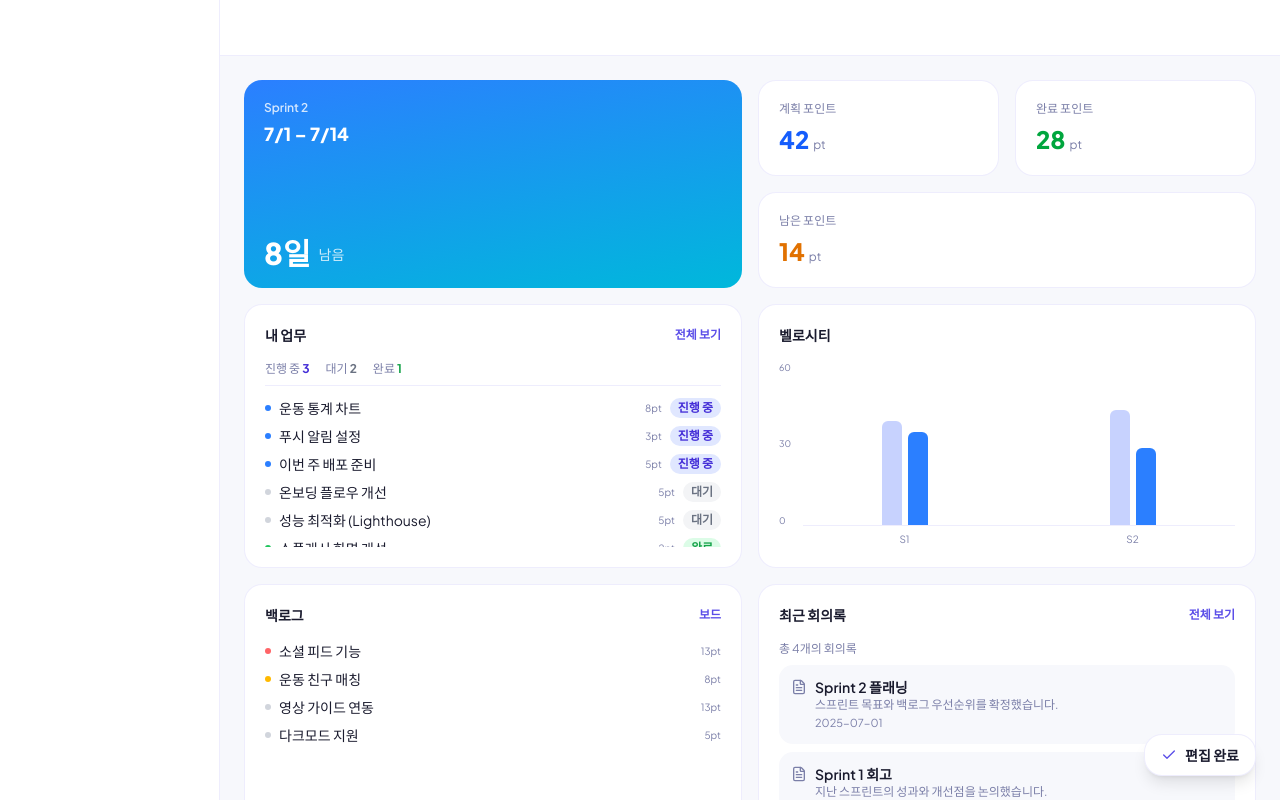
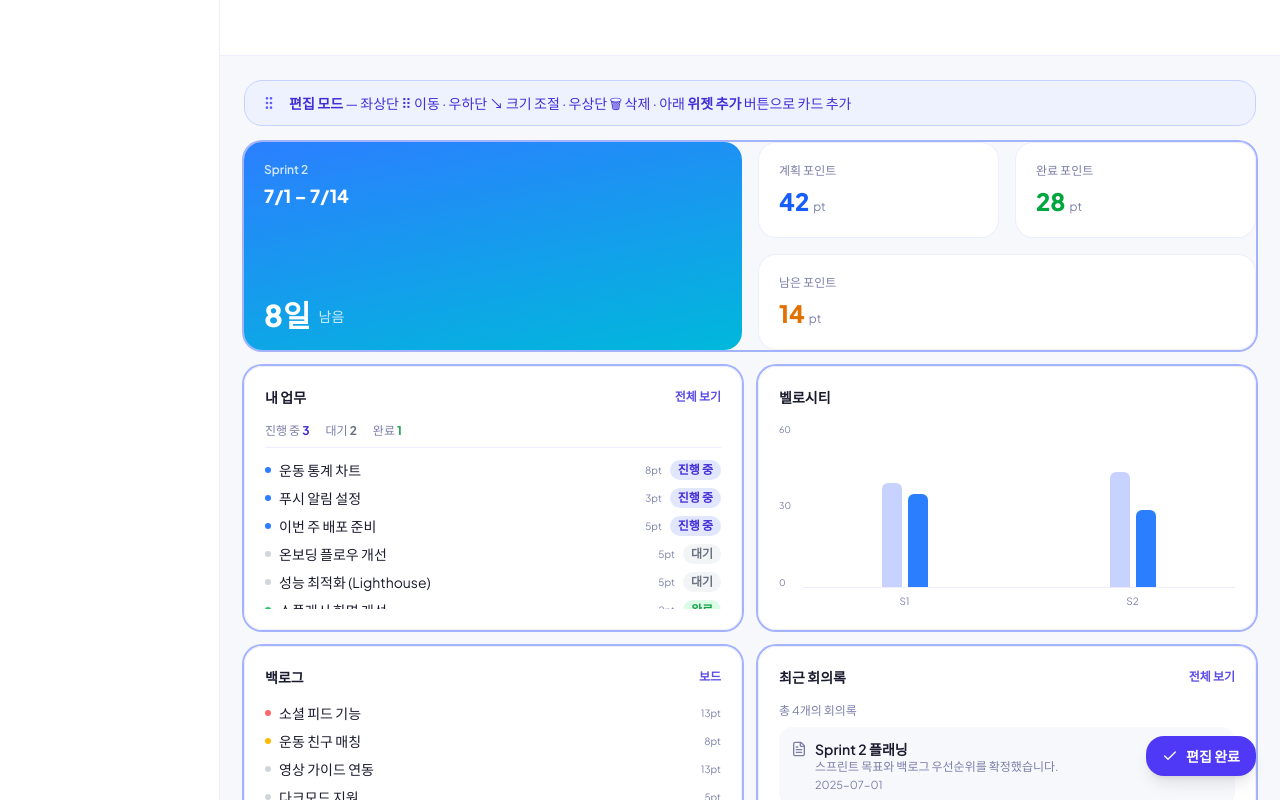
Before and after one commit to TeampleRun/syncly, a Next.js app: page /side-project/1 in a window 1280 px wide. Both pictures are taken after a click on the button "레이아웃 편집". Built offline with nearby package versions, Linux system fonts and the light colour scheme.

Commit message:
feat: 수정모드 레이아웃 추가

```diff
--- a/src/features/side-project/edit-dashboard-layout/index.ts
+++ b/src/features/side-project/edit-dashboard-layout/index.ts
@@ -1,3 +1,4 @@
 // edit-dashboard-layout feature의 Public API
 export { useDashboardLayout } from './model/useDashboardLayout';
 export { default as DashboardEditToggle } from './ui/DashboardEditToggle';
+export { default as EditModeBanner } from './ui/EditModeBanner';
--- a/src/features/side-project/edit-dashboard-layout/model/useDashboardLayout.ts
+++ b/src/features/side-project/edit-dashboard-layout/model/useDashboardLayout.ts
@@ -1,44 +1,95 @@
-// 대시보드 레이아웃 편집 상태 훅 — react-grid-layout 배치 + 편집 모드를 관리하고
-// 편집한 배치를 localStorage에 저장해 새로고침에도 유지한다.
+// 대시보드 레이아웃 편집 상태 훅 — 배치 + 편집 모드 + 숨긴 위젯(삭제/추가)을 관리하고
+// localStorage에 저장해 새로고침에도 유지한다.
 //
 // 기본 레이아웃은 뷰가 소유(위젯 레지스트리에서 파생)하므로 인자로 주입받는다.
 // → feature가 뷰에 의존하지 않아 레이어 방향(shared ← entities ← features ← widgets ← views)을 지킨다.
-// DB 연동 시 localStorage 부분만 api/changeLayout 서버액션(React Query)으로 교체하면 된다.
+// DB 연동 시 localStorage 부분만 api 서버액션(React Query)으로 교체하면 된다.
 import { useCallback, useState } from 'react';
 import type { Layout } from 'react-grid-layout';
 
 const STORAGE_KEY = 'syncly-dashboard-layout';
 
-// 저장된 레이아웃을 읽어온다. SSR(window 없음)이나 파싱 실패 시 기본 레이아웃 사용.
+interface DashboardState {
+  layout: Layout;
+  hiddenIds: string[];
+}
+
 // 저장본에 없는 신규 위젯은 기본 배치로 채워 넣어, 위젯을 추가해도 유실되지 않게 한다.
-function loadLayout(defaultLayout: Layout): Layout {
-  if (typeof window === 'undefined') return defaultLayout;
+function mergeMissing(layout: Layout, defaultLayout: Layout): Layout {
+  const ids = new Set(layout.map((item) => item.i));
+  const added = defaultLayout.filter((item) => !ids.has(item.i));
+  return added.length ? [...layout, ...added] : layout;
+}
+
+function loadState(defaultLayout: Layout): DashboardState {
+  if (typeof window === 'undefined') return { layout: defaultLayout, hiddenIds: [] };
   try {
     const saved = window.localStorage.getItem(STORAGE_KEY);
-    if (!saved) return defaultLayout;
-    const savedLayout = JSON.parse(saved) as Layout;
-    const savedIds = new Set(savedLayout.map((item) => item.i));
-    const added = defaultLayout.filter((item) => !savedIds.has(item.i));
-    return added.length ? [...savedLayout, ...added] : savedLayout;
+    if (!saved) return { layout: defaultLayout, hiddenIds: [] };
+    const parsed = JSON.parse(saved);
+    // 구 포맷(레이아웃 배열) 호환
+    if (Array.isArray(parsed)) {
+      return { layout: mergeMissing(parsed as Layout, defaultLayout), hiddenIds: [] };
+    }
+    return {
+      layout: mergeMissing((parsed.layout ?? defaultLayout) as Layout, defaultLayout),
+      hiddenIds: (parsed.hiddenIds ?? []) as string[],
+    };
   } catch {
-    return defaultLayout;
+    return { layout: defaultLayout, hiddenIds: [] };
   }
 }
 
 export function useDashboardLayout(defaultLayout: Layout) {
-  const [layout, setLayout] = useState<Layout>(() => loadLayout(defaultLayout));
+  const [state, setState] = useState<DashboardState>(() => loadState(defaultLayout));
   const [editMode, setEditMode] = useState(false);
 
-  const handleLayoutChange = useCallback((next: Layout) => {
-    setLayout(next);
-    try {
-      window.localStorage.setItem(STORAGE_KEY, JSON.stringify(next));
-    } catch {
-      // 저장 실패 무시 (프라이빗 모드 등)
-    }
+  const update = useCallback((updater: (prev: DashboardState) => DashboardState) => {
+    setState((prev) => {
+      const next = updater(prev);
+      try {
+        window.localStorage.setItem(STORAGE_KEY, JSON.stringify(next));
+      } catch {
+        // 저장 실패 무시 (프라이빗 모드 등)
+      }
+      return next;
+    });
   }, []);
+
+  // 그리드는 활성 위젯만 넘기므로, 숨긴 위젯의 배치는 그대로 보존한다.
+  const handleLayoutChange = useCallback(
+    (activeLayout: Layout) =>
+      update((prev) => {
+        const hidden = new Set(prev.hiddenIds);
+        const hiddenItems = prev.layout.filter((item) => hidden.has(item.i));
+        return { ...prev, layout: [...activeLayout, ...hiddenItems] };
+      }),
+    [update],
+  );
+
+  const removeWidget = useCallback(
+    (id: string) =>
+      update((prev) =>
+        prev.hiddenIds.includes(id) ? prev : { ...prev, hiddenIds: [...prev.hiddenIds, id] },
+      ),
+    [update],
+  );
+
+  const addWidget = useCallback(
+    (id: string) =>
+      update((prev) => ({ ...prev, hiddenIds: prev.hiddenIds.filter((x) => x !== id) })),
+    [update],
+  );
 
   const toggleEdit = useCallback(() => setEditMode((prev) => !prev), []);
 
-  return { layout, editMode, handleLayoutChange, toggleEdit };
+  return {
+    layout: state.layout,
+    hiddenIds: state.hiddenIds,
+    editMode,
+    handleLayoutChange,
+    removeWidget,
+    addWidget,
+    toggleEdit,
+  };
 }
--- a/src/features/side-project/edit-dashboard-layout/ui/DashboardEditToggle.tsx
+++ b/src/features/side-project/edit-dashboard-layout/ui/DashboardEditToggle.tsx
@@ -1,5 +1,9 @@
 // 레이아웃 편집 토글 — 우하단 플로팅 버튼. 상태는 갖지 않고 props로만 제어되는 순수 컴포넌트.
+//  · 보기 모드: 흰 버튼 "레이아웃 편집"
+//  · 편집 모드: 인디고 채움 버튼 "편집 완료"
 import { Check, Pencil } from 'lucide-react';
+
+import { cn } from '@/shared/lib/utils';
 
 interface DashboardEditToggleProps {
   editing: boolean;
@@ -12,9 +16,14 @@ export default function DashboardEditToggle({ editing, onToggle }: DashboardEdit
       type="button"
       onClick={onToggle}
       aria-pressed={editing}
-      className="text-brand-ink hover:bg-brand-surface fixed right-6 bottom-6 z-20 flex items-center gap-2 rounded-2xl border border-brand/10 bg-white px-4 py-2.5 text-sm font-semibold shadow-lg transition-colors"
+      className={cn(
+        'fixed right-6 bottom-6 z-20 flex items-center gap-2 rounded-2xl px-4 py-2.5 text-sm font-semibold shadow-lg transition-colors',
+        editing
+          ? 'bg-[#4f39f6] text-white hover:bg-[#4530d9]'
+          : 'text-brand-ink hover:bg-brand-surface border border-brand/10 bg-white',
+      )}
     >
-      {editing ? <Check className="text-brand size-4" /> : <Pencil className="size-4" />}
+      {editing ? <Check className="size-4" /> : <Pencil className="size-4" />}
       {editing ? '편집 완료' : '레이아웃 편집'}
     </button>
   );
--- /dev/null
+++ b/src/features/side-project/edit-dashboard-layout/ui/EditModeBanner.tsx
@@ -0,0 +1,14 @@
+// 편집 모드 안내 배너 — 편집 모드일 때 대시보드 상단에 노출
+import { GripVertical } from 'lucide-react';
+
+export default function EditModeBanner() {
+  return (
+    <div className="mb-4 flex items-center gap-3 rounded-2xl border border-[#c6d2ff] bg-[#eef2ff] px-4 py-3">
+      <GripVertical className="size-4 shrink-0 text-[#615fff]" />
+      <p className="text-sm text-[#432dd7]">
+        <strong className="font-bold">편집 모드</strong> — 좌상단 ⠿ 이동 · 우하단 ↘ 크기 조절 · 우상단
+        🗑 삭제 · 아래 <strong className="font-bold">위젯 추가</strong> 버튼으로 카드 추가
+      </p>
+    </div>
+  );
+}
--- /dev/null
+++ b/src/views/side-project/dashboard/ui/AddWidgetBar.tsx
@@ -0,0 +1,54 @@
+// 위젯 추가 바 — 편집 모드에서 그리드 아래 노출. 숨긴 위젯을 다시 추가한다.
+'use client';
+
+import { useState } from 'react';
+import { Plus } from 'lucide-react';
+
+interface HiddenWidget {
+  id: string;
+  title: string;
+}
+
+interface AddWidgetBarProps {
+  hidden: HiddenWidget[];
+  onAdd: (id: string) => void;
+}
+
+export default function AddWidgetBar({ hidden, onAdd }: AddWidgetBarProps) {
+  const [open, setOpen] = useState(false);
+  const hasHidden = hidden.length > 0;
+
+  return (
+    <div className="mt-4">
+      <button
+        type="button"
+        onClick={() => hasHidden && setOpen((prev) => !prev)}
+        disabled={!hasHidden}
+        aria-expanded={open}
+        className="flex w-full items-center justify-center gap-2 rounded-2xl border-2 border-dashed border-[#a3b3ff] px-4 py-3 text-sm font-semibold text-[#615fff] transition-colors hover:bg-[#eef2ff] disabled:cursor-not-allowed disabled:opacity-50"
+      >
+        <Plus className="size-4" />
+        {hasHidden ? '위젯 추가' : '모든 위젯이 표시 중입니다'}
+      </button>
+
+      {open && hasHidden && (
+        <div className="border-brand/10 mt-2 flex flex-wrap gap-2 rounded-2xl border bg-white p-3">
+          {hidden.map((widget) => (
+            <button
+              key={widget.id}
+              type="button"
+              onClick={() => {
+                onAdd(widget.id);
+                setOpen(false);
+              }}
+              className="text-brand-ink hover:bg-brand-surface border-brand/10 flex items-center gap-1.5 rounded-full border px-3 py-1.5 text-xs font-semibold"
+            >
+              <Plus className="size-3" />
+              {widget.title}
+            </button>
+          ))}
+        </div>
+      )}
+    </div>
+  );
+}
--- a/src/views/side-project/dashboard/ui/DashboardGrid.tsx
+++ b/src/views/side-project/dashboard/ui/DashboardGrid.tsx
@@ -1,14 +1,15 @@
 // 대시보드 그리드 — react-grid-layout(v2)로 위젯 타일을 배치/드래그/리사이즈한다.
-// 편집 모드일 때만 드래그·리사이즈가 활성화된다. 각 타일의 현재 크기(w/h)로
-// sm/md/lg를 판정해 위젯에 전달하므로, 리사이즈하면 위젯 내용 밀도가 바뀐다.
+// 편집 모드에서는 카드별 편집 chrome(이동 핸들·크기 뱃지·삭제)과 인디고 테두리가 노출되고,
+// 드래그는 좌상단 핸들(.rgl-drag-handle)로만 시작된다. 숨긴 위젯은 렌더에서 제외된다.
 //
 // 그리드는 컨테이너 실측 width와 localStorage에 의존하므로 SSR/hydration 시점에는
 // 렌더하지 않고 클라이언트 마운트 이후에만 렌더한다(useSyncExternalStore로 SSR-안전하게 게이팅).
 'use client';
 
-import { useSyncExternalStore } from 'react';
+import { useSyncExternalStore, type Ref } from 'react';
 import ReactGridLayout, { useContainerWidth } from 'react-grid-layout';
-import type { Layout } from 'react-grid-layout';
+import type { Layout, ResizeHandleAxis } from 'react-grid-layout';
+import { Maximize2, GripVertical, Trash2 } from 'lucide-react';
 
 import { getWidgetSize } from '@/shared/side-project/lib/widget-size';
 
@@ -24,33 +25,83 @@ function useIsClient() {
   );
 }
 
+// 우하단 리사이즈 핸들 커스텀(원형). react-resizable 기본 클래스로 위치를 잡고 배경 삼각형은 제거한다.
+const renderResizeHandle = (axis: ResizeHandleAxis, ref: Ref<HTMLElement>) => (
+  <div
+    ref={ref as Ref<HTMLDivElement>}
+    className={`react-resizable-handle react-resizable-handle-${axis} border-brand/10 text-brand-muted -right-2! -bottom-2! flex! size-6! items-center justify-center rounded-full! border bg-white! bg-none! p-0! shadow-md transition-opacity [&::after]:hidden!`}
+  >
+    <Maximize2 className="size-3.5" />
+  </div>
+);
+
 interface DashboardGridProps {
   layout: Layout;
   editMode: boolean;
+  hiddenIds: string[];
   onLayoutChange: (layout: Layout) => void;
+  onRemove: (id: string) => void;
 }
 
-export default function DashboardGrid({ layout, editMode, onLayoutChange }: DashboardGridProps) {
+export default function DashboardGrid({
+  layout,
+  editMode,
+  hiddenIds,
+  onLayoutChange,
+  onRemove,
+}: DashboardGridProps) {
   const { width, containerRef } = useContainerWidth();
   const isClient = useIsClient();
+
+  const activeWidgets = DASHBOARD_WIDGETS.filter((widget) => !hiddenIds.includes(widget.layout.i));
+  const activeLayout = layout.filter((item) => !hiddenIds.includes(item.i));
 
   return (
     <div ref={containerRef} className="w-full">
       {isClient && width > 0 && (
         <ReactGridLayout
-          layout={layout}
+          // 보기 모드에서는 RGL이 남겨두는 리사이즈 핸들이 hover 시 노출되지 않도록 숨긴다.
+          className={editMode ? undefined : '[&_.react-resizable-handle]:hidden!'}
+          layout={activeLayout}
           width={width}
           onLayoutChange={onLayoutChange}
           gridConfig={{ cols: 12, rowHeight: 40, margin: [16, 16], containerPadding: [0, 0] }}
-          dragConfig={{ enabled: editMode }}
-          resizeConfig={{ enabled: editMode }}
+          dragConfig={{ enabled: editMode, handle: '.rgl-drag-handle' }}
+          resizeConfig={{ enabled: editMode, handleComponent: renderResizeHandle }}
         >
-          {DASHBOARD_WIDGETS.map((widget) => {
-            // 현재 레이아웃에서 이 위젯의 실제 크기를 찾아 sm/md/lg 판정
-            const item = layout.find((entry) => entry.i === widget.layout.i) ?? widget.layout;
+          {activeWidgets.map((widget) => {
+            const id = widget.layout.i;
+            const item = activeLayout.find((entry) => entry.i === id) ?? widget.layout;
             const size = getWidgetSize(item.w, item.h);
             return (
-              <div key={widget.layout.i} className={editMode ? 'cursor-move' : undefined}>
+              <div
+                key={id}
+                className={editMode ? 'group rounded-2xl ring-2 ring-[#a3b3ff]' : undefined}
+              >
+                {editMode && (
+                  <>
+                    {/* 좌상단 이동 핸들 */}
+                    <div
+                      className="rgl-drag-handle border-brand/10 text-brand-muted pointer-events-none absolute -top-2 -left-2 z-10 flex size-7 cursor-move items-center justify-center rounded-full border bg-white opacity-0 shadow-md transition-opacity group-hover:pointer-events-auto group-hover:opacity-100"
+                      aria-label="이동"
+                    >
+                      <GripVertical className="size-4" />
+                    </div>
+                    {/* 상단 크기 뱃지 */}
+                    <span className="bg-brand absolute -top-3 left-1/2 z-10 -translate-x-1/2 rounded-full px-2 py-0.5 text-[10px] font-semibold whitespace-nowrap text-white opacity-0 transition-opacity group-hover:opacity-100">
+                      {item.w}열×{item.h}행
+                    </span>
+                    {/* 우상단 삭제 */}
+                    <button
+                      type="button"
+                      onClick={() => onRemove(id)}
+                      className="pointer-events-none absolute -top-2 -right-2 z-10 flex size-7 items-center justify-center rounded-full border border-[#fecaca] bg-white text-[#fb2c36] opacity-0 shadow-md transition-opacity group-hover:pointer-events-auto group-hover:opacity-100 hover:bg-[#fff1f2]"
+                      aria-label="삭제"
+                    >
+                      <Trash2 className="size-3.5" />
+                    </button>
+                  </>
+                )}
                 {widget.render(size)}
               </div>
             );
--- a/src/views/side-project/dashboard/ui/DashboardPage.tsx
+++ b/src/views/side-project/dashboard/ui/DashboardPage.tsx
@@ -1,22 +1,37 @@
 // 사이드 프로젝트 대시보드 페이지 — 위젯 그리드와 레이아웃 편집 기능을 조립한다.
-// 편집 상태/토글은 edit-dashboard-layout feature가 담당하고, 뷰는 기본 레이아웃만 주입한다.
+// 편집 상태/토글/추가·삭제는 edit-dashboard-layout feature가 담당하고, 뷰는 위젯 목록/기본 배치를 주입한다.
 // AppShell(사이드바/탑바 슬롯)과 폰트는 상위 워크스페이스 layout이 담당한다.
 'use client';
 
 import {
   DashboardEditToggle,
+  EditModeBanner,
   useDashboardLayout,
 } from '@/features/side-project/edit-dashboard-layout';
 
-import { DEFAULT_LAYOUT } from '../config/widgets';
+import { DASHBOARD_WIDGETS, DEFAULT_LAYOUT } from '../config/widgets';
+import AddWidgetBar from './AddWidgetBar';
 import DashboardGrid from './DashboardGrid';
 
 export default function DashboardPage() {
-  const { layout, editMode, handleLayoutChange, toggleEdit } = useDashboardLayout(DEFAULT_LAYOUT);
+  const { layout, hiddenIds, editMode, handleLayoutChange, removeWidget, addWidget, toggleEdit } =
+    useDashboardLayout(DEFAULT_LAYOUT);
+
+  const hiddenWidgets = DASHBOARD_WIDGETS.filter((widget) =>
+    hiddenIds.includes(widget.layout.i),
+  ).map((widget) => ({ id: widget.layout.i, title: widget.title }));
 
   return (
     <>
-      <DashboardGrid layout={layout} editMode={editMode} onLayoutChange={handleLayoutChange} />
+      {editMode && <EditModeBanner />}
+      <DashboardGrid
+        layout={layout}
+        editMode={editMode}
+        hiddenIds={hiddenIds}
+        onLayoutChange={handleLayoutChange}
+        onRemove={removeWidget}
+      />
+      {editMode && <AddWidgetBar hidden={hiddenWidgets} onAdd={addWidget} />}
       <DashboardEditToggle editing={editMode} onToggle={toggleEdit} />
     </>
   );
```
Also changed, not shown: src/views/side-project/dashboard/config/widgets.tsx (+8 -0 lines).
